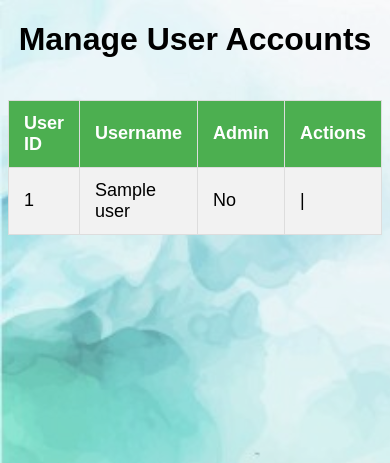
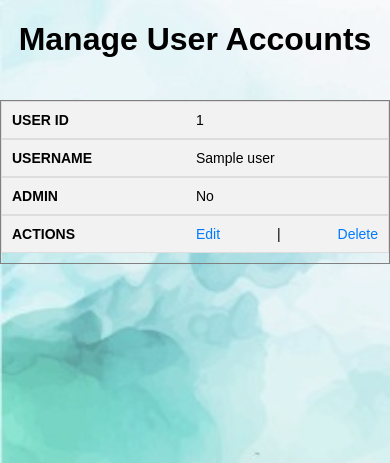
Before and after one commit to Treetrampler/FishingAppYr12Software, a Python web app: template templates/user_management.html in a window 390 px wide. Shown: the top 463 px of the page. Run offline with Jinja, Linux system fonts and the light colour scheme; the template is opened without the code that fills it: most values are stand-ins (such as "Sample title", 1, 10 or a date in 2020).

Commit message:
fixed mobile table styling for admin view

```diff
--- a/static/style.css
+++ b/static/style.css
@@ -628,7 +628,7 @@ table a:hover {
         z-index: 10000;
     }
 
-    #sidebar h1, a {
+    #sidebar h1, #sidebar a {
         visibility: hidden;
         position: fixed;
         left: -9000px;
@@ -700,4 +700,42 @@ table a:hover {
         position: relative;
         left: 0;
     }
+
+    /* Responsive styling for admin tables */
+    table {
+        width: 100%; /* Full width on small screens */
+        font-size: 14px; /* Smaller font size for better readability */
+    }
+
+    table th, table td {
+        padding: 8px; /* Smaller padding for better fit */
+    }
+
+    table thead {
+        display: none; /* Hide table headers on small screens */
+    }
+
+    table tr {
+        display: block; /* Display rows as blocks */
+        margin-bottom: 10px; /* Add space between rows */
+    }
+
+    table td {
+        display: flex; /* Display cells as flex items */
+        justify-content: space-between; /* Space out the content */
+        padding: 10px; /* Add padding for better readability */
+        border: 1px solid #ddd; /* Add border for better separation */
+        position: relative; /* Ensure the pseudo-element is positioned relative to the td */
+        padding-left: 50%; /* Add padding to the left to make space for the pseudo-element */
+    }
+
+    table td::before {
+        content: attr(data-label); /* Use data-label attribute for cell labels */
+        position: absolute; /* Position the pseudo-element absolutely */
+        left: 10px; /* Position it to the left */
+        width: 45%; /* Set a fixed width */
+        white-space: nowrap; /* Prevent text from wrapping */
+        font-weight: bold; /* Bold labels */
+        text-transform: uppercase; /* Uppercase labels */
+    }
 }
--- a/templates/user_management.html
+++ b/templates/user_management.html
@@ -15,10 +15,10 @@
     <tbody>
         {% for user in user_data %}
             <tr>
-                <td>{{ user[0] }}</td>
-                <td>{{ user[1] }}</td>
-                <td>{{ 'Yes' if user[4] == 1 else 'No' }}</td>
-                <td>
+                <td data-label="User ID">{{ user[0] }}</td>
+                <td data-label="Username">{{ user[1] }}</td>
+                <td data-label="Admin">{{ 'Yes' if user[4] == 1 else 'No' }}</td>
+                <td data-label="Actions">
                     <a href="javascript:void(0);" onclick="openEditModal('{{ user[0] }}', '{{ user[1] }}', '{{ user[4] }}')">Edit</a> |
                     <a href="javascript:void(0);" onclick="openDeleteModal('{{ user[0] }}')">Delete</a>
                 </td>
```
Also changed, not shown: templates/post_management.html (+5 -5 lines), fishing_app.db, 1 other file.
